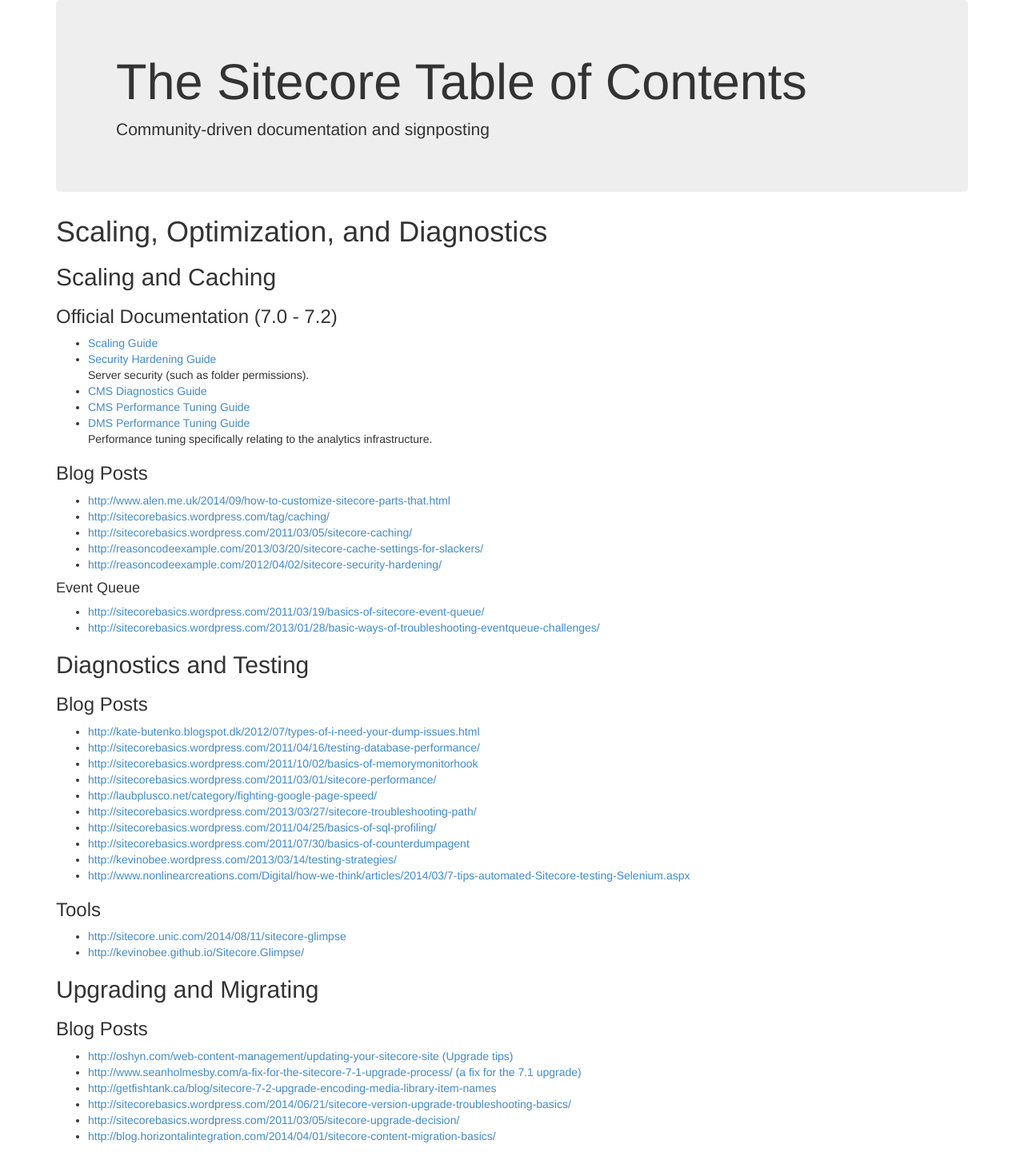
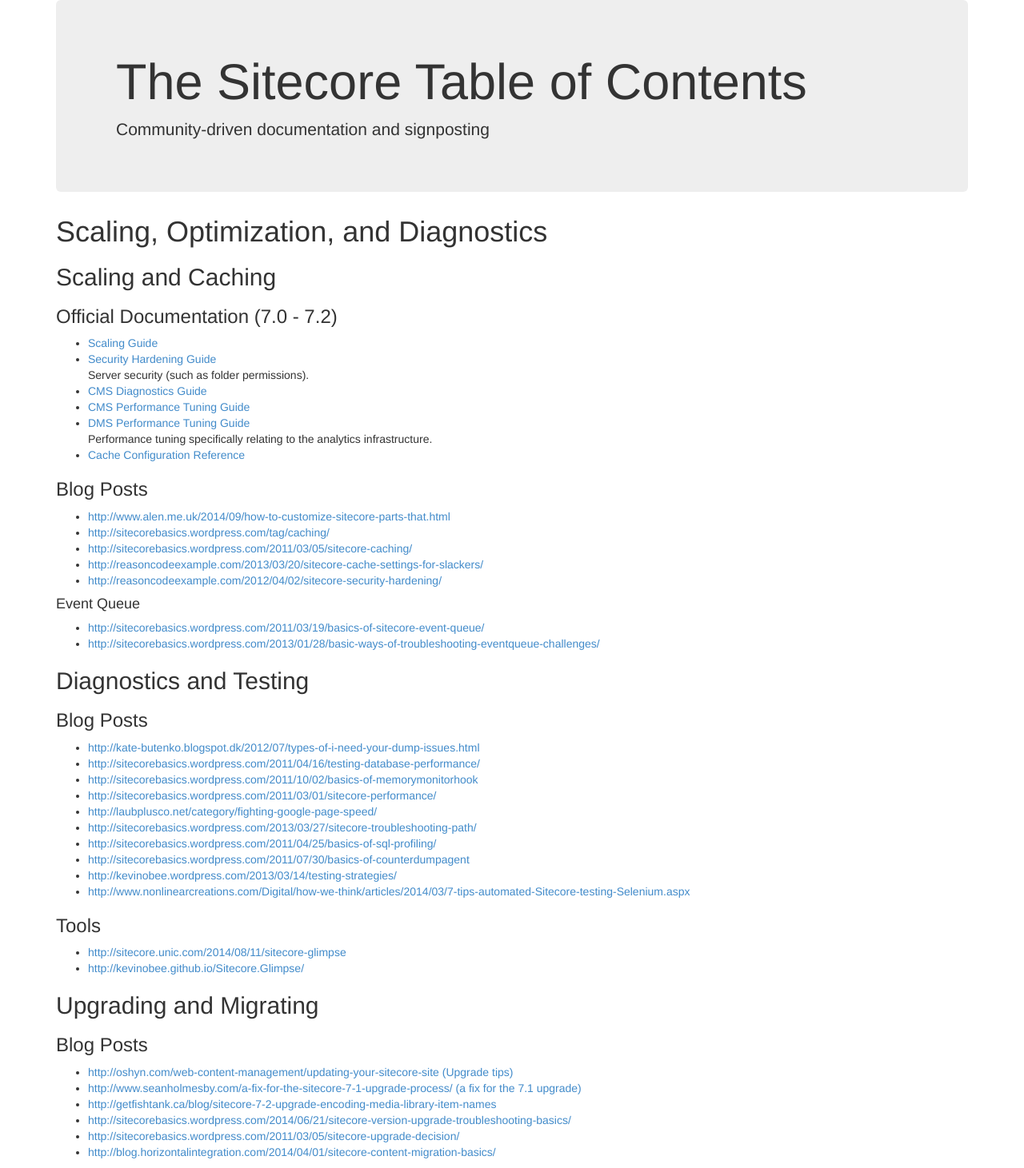
Before and after one commit to Sitecore-Community/docs, a Jekyll site: the page built from documentation/Scaling and Optimization/index.md, in a window 1280 px wide. Shown: the whole page at 80% size. Built offline with Jekyll 4.4.1, drawn with Linux system fonts in a browser that asks for light colours; nearby versions of some CDN libraries.

Commit message:
Updated with reference to cache doc

```diff
--- a/documentation/Scaling and Optimization/index.md
+++ b/documentation/Scaling and Optimization/index.md
@@ -16,6 +16,7 @@
 * [CMS Performance Tuning Guide](http://sdn.sitecore.net/Reference/Sitecore%207/CMS%20Performance%20Tuning%20Guide.aspx)
 * [DMS Performance Tuning Guide](http://sdn.sitecore.net/Reference/Sitecore%206/DMS%20Performance%20Tuning%20Guide.aspx)
 Performance tuning specifically relating to the analytics infrastructure.
+* [Cache Configuration Reference](http://sdn.sitecore.net/Reference/Sitecore%206/Cache%20Configuration%20Reference.aspx)
 
 ### Blog Posts
 
```
